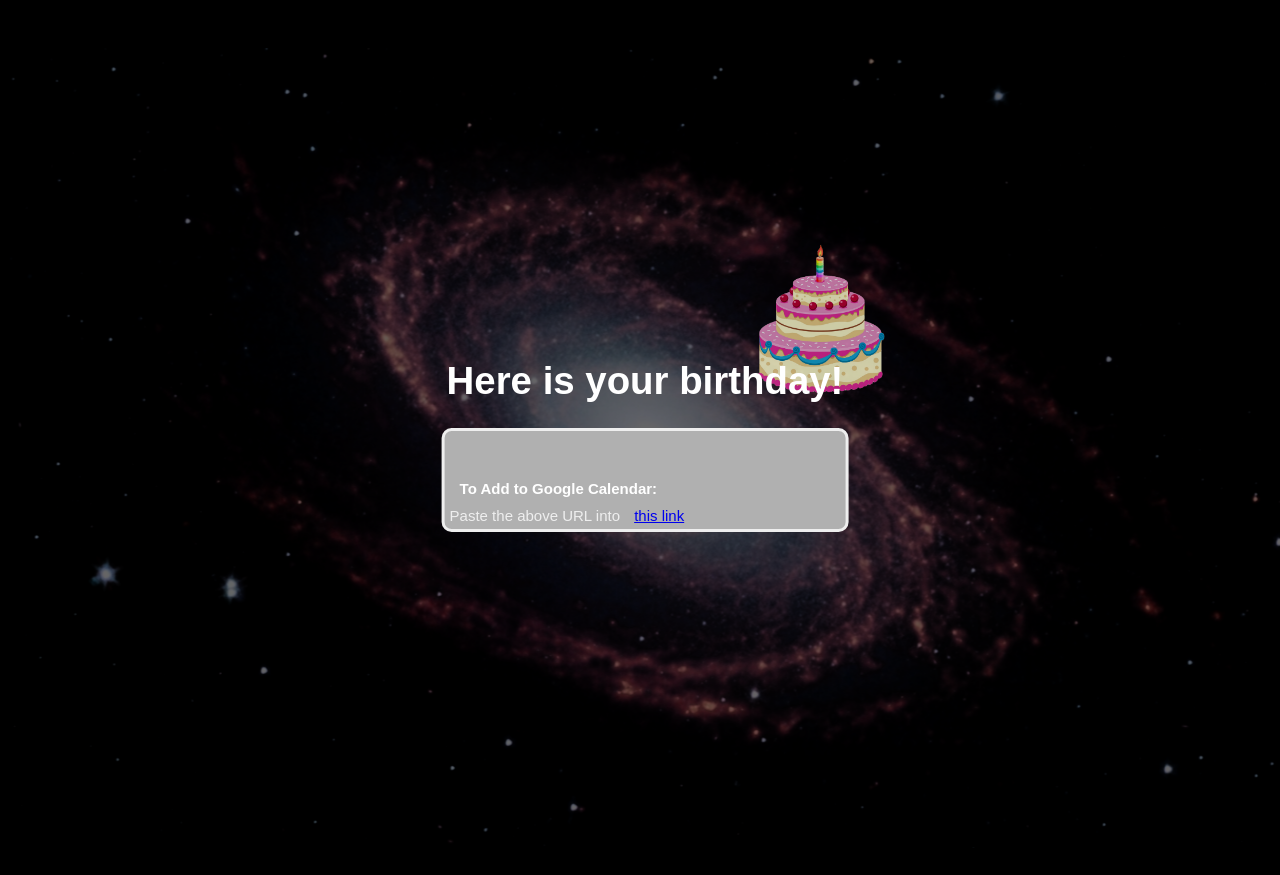
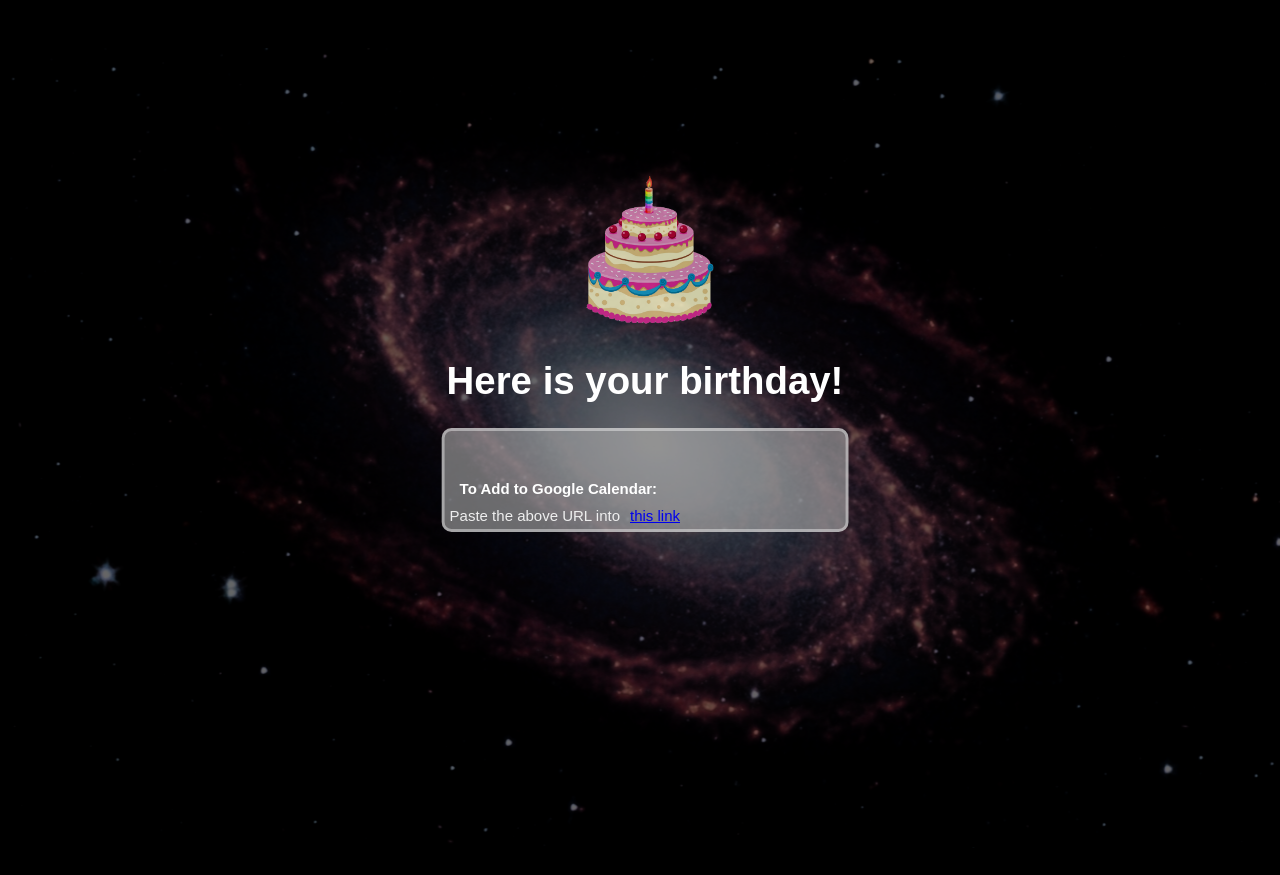
Before and after one commit to apmechev/atro_cakeday, a Flask app: template astro_cakeday/templates/result.html in a window 1280 px wide. Run offline with Flask 2, Linux system fonts and the light colour scheme; the template is opened without the code that fills it, so the values that code supplies are empty; parts of the project's set-up code (start-up, migrations or seed data) failed here and were passed over; some libraries are stand-ins or nearby versions.

Commit message:
css edits

```diff
--- a/astro_cakeday/static/styles/birthday.css
+++ b/astro_cakeday/static/styles/birthday.css
@@ -27,8 +27,7 @@ img {
 
 img.cake {
     position: absolute;
-    top: -15%;
-    left: 90%;
+    top: -50%;
     transform: translate(-50%, -50%);
     width: 30%;
     opacity: 0.8;
@@ -49,7 +48,8 @@ div.border {
     border-style: solid;
     border-width: 3px;
     border-radius: 10px;
-    background-color: #b0b0b0;
+    background-color: #b0b0b099;
+    border-color: #fff6
 }
 
 .active {
--- a/astro_cakeday/templates/birthday.html
+++ b/astro_cakeday/templates/birthday.html
@@ -20,7 +20,7 @@
 	{{ form.birthday.label(class_='active') }}
 	{{ form.birthday(class_='validate') }}	<br>
 	{{ form.mercury_stagger.label(class_='active') }}
-	{{ form.mercury_stagger(class_='validate') }}
+    {{ form.mercury_stagger(class_='validate') }} <br>
 	{{ form.venus_stagger.label(class_='active') }}
 	{{ form.venus_stagger(class_='validate') }}<br> <br>
 
--- a/astro_cakeday/templates/result.html
+++ b/astro_cakeday/templates/result.html
@@ -6,11 +6,11 @@
 {% endblock %}
 {% block content %}
 <div class="border">
-    <a href="{{ filename }}">{{ filename }}</a>
+<a href="{{ filename }}">{{ filename }}</a>
 <br>
 <img class="cake" src="{{url_for('static', filename='cake.png')}}"/>
 <br>
 <h4>To Add to Google Calendar:</h4>
-Paste the above URL into <a href="https://calendar.google.com/calendar/r/settings/addbyurl">this link</a>
+Paste the above URL into<a href="https://calendar.google.com/calendar/r/settings/addbyurl">this link</a>
 </div>
 {% endblock %}
```
